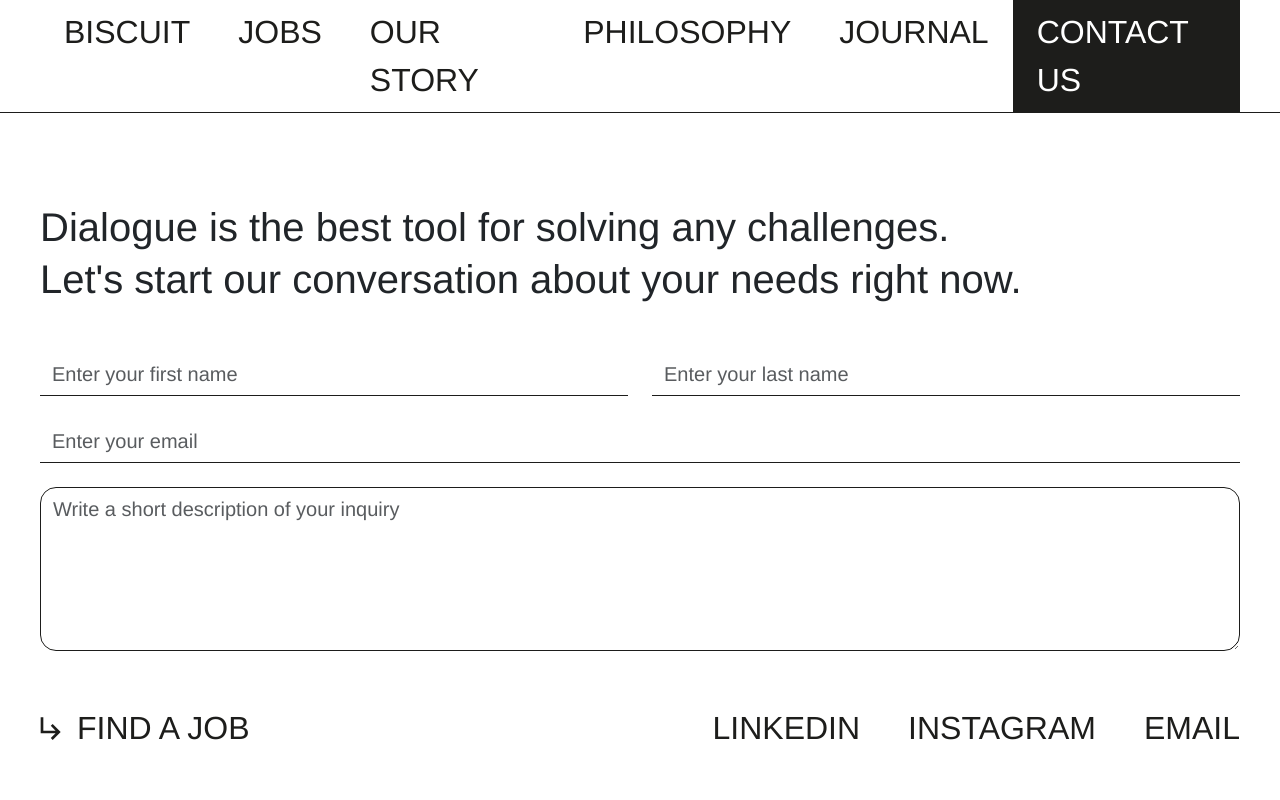
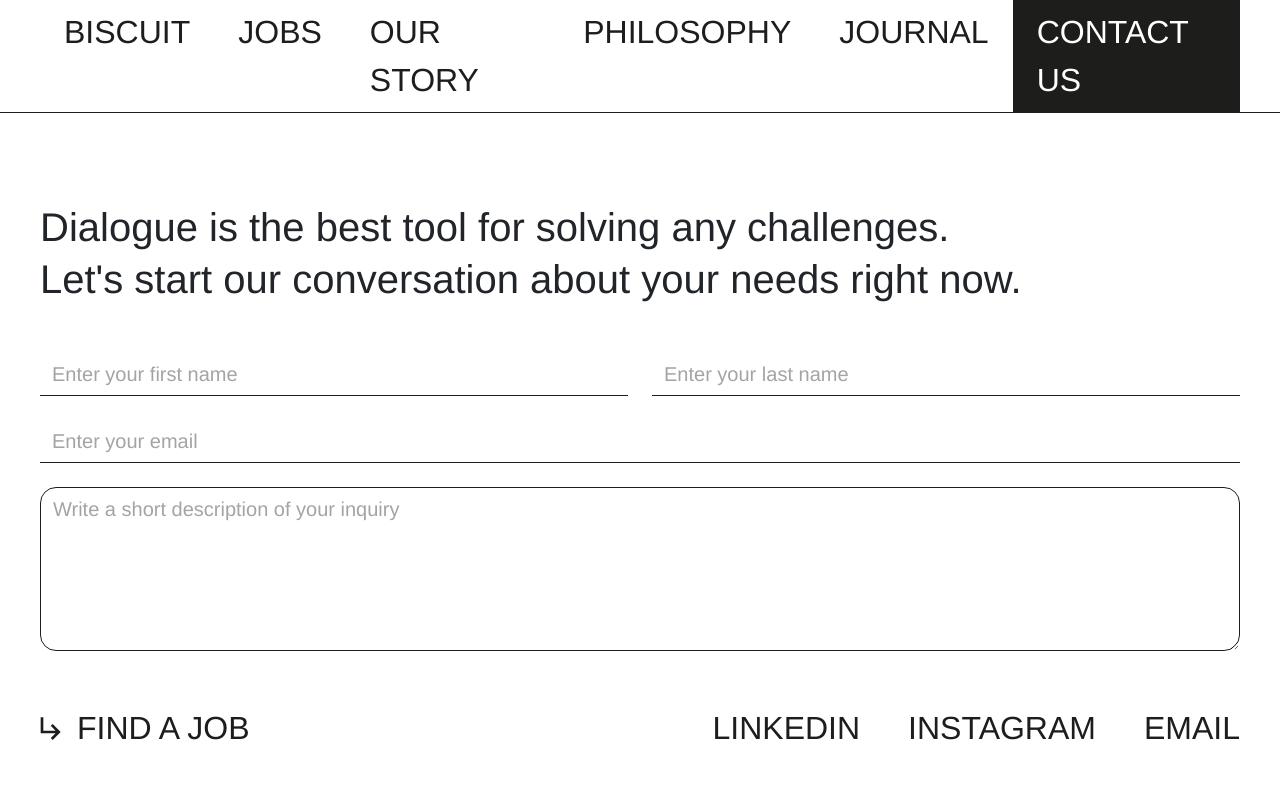
Before and after one commit to techtee-ltd/biscuit-recruitment-website, a Next.js app: page /contact-us in a window 1280 px wide. Shown: the top 800 px of the page. Built offline with nearby package versions, Linux system fonts and the light colour scheme.

Commit message:
Change font color as it was designed

```diff
--- a/src/components/FormControl/FormControl.module.scss
+++ b/src/components/FormControl/FormControl.module.scss
@@ -2,12 +2,13 @@
     border: none;
     border-radius: 0,;
     border-bottom: 1px solid var(--primary-black);
-    font-size: var(--text-xs);
+    font-size: var(--text-base);
 }
 
 .formControl::placeholder {
     font-weight: 500;
-    font-size: var(--text-xs)
+    font-size: var(--text-base);
+    color: var(--primary-grey)
 }
 
 .formControl:focus {
@@ -35,3 +36,14 @@
     color: var(--secondary-red);
     border-color: var(--secondary-red);
 }
+
+@media (min-width: 1200px) {
+    .formControl {
+        font-size: var(--text-xs);
+    }
+
+    .formControl::placeholder {
+        font-weight: 500;
+        font-size: var(--text-xs)
+    }
+}
```
